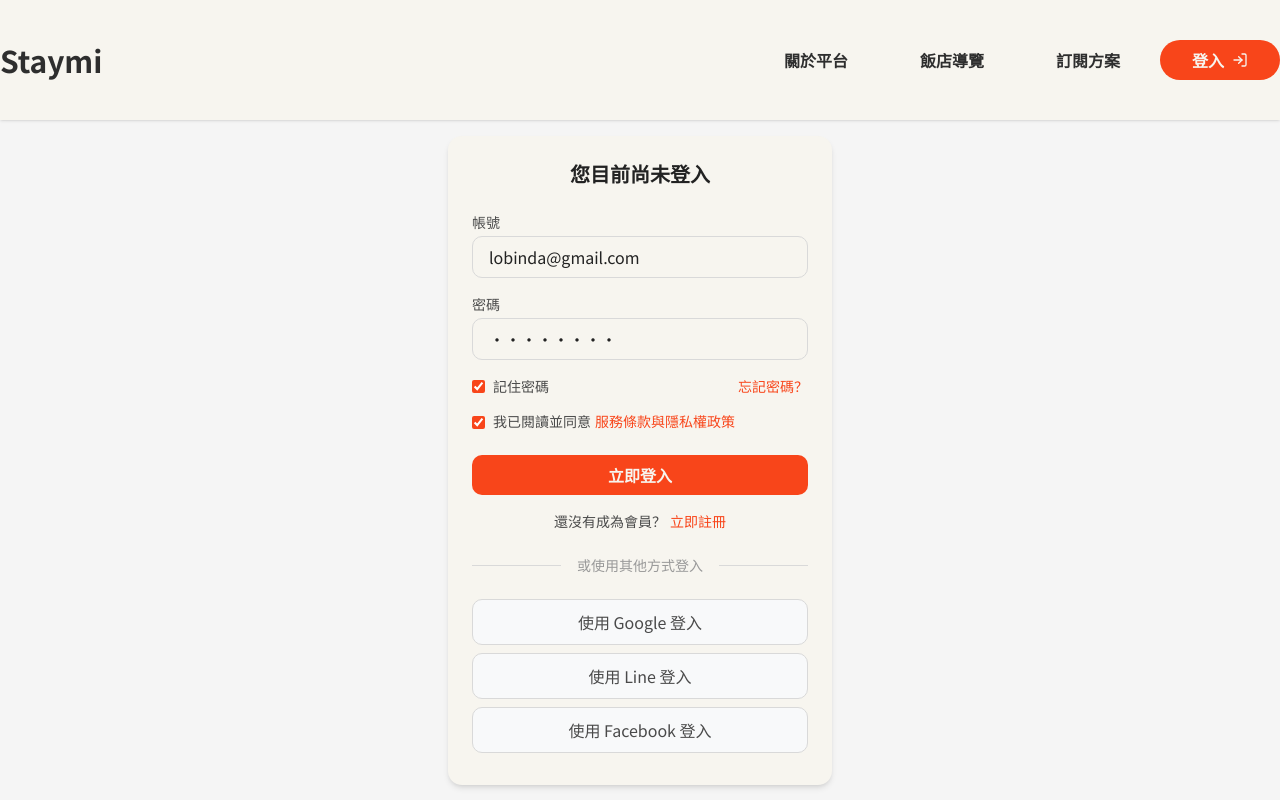
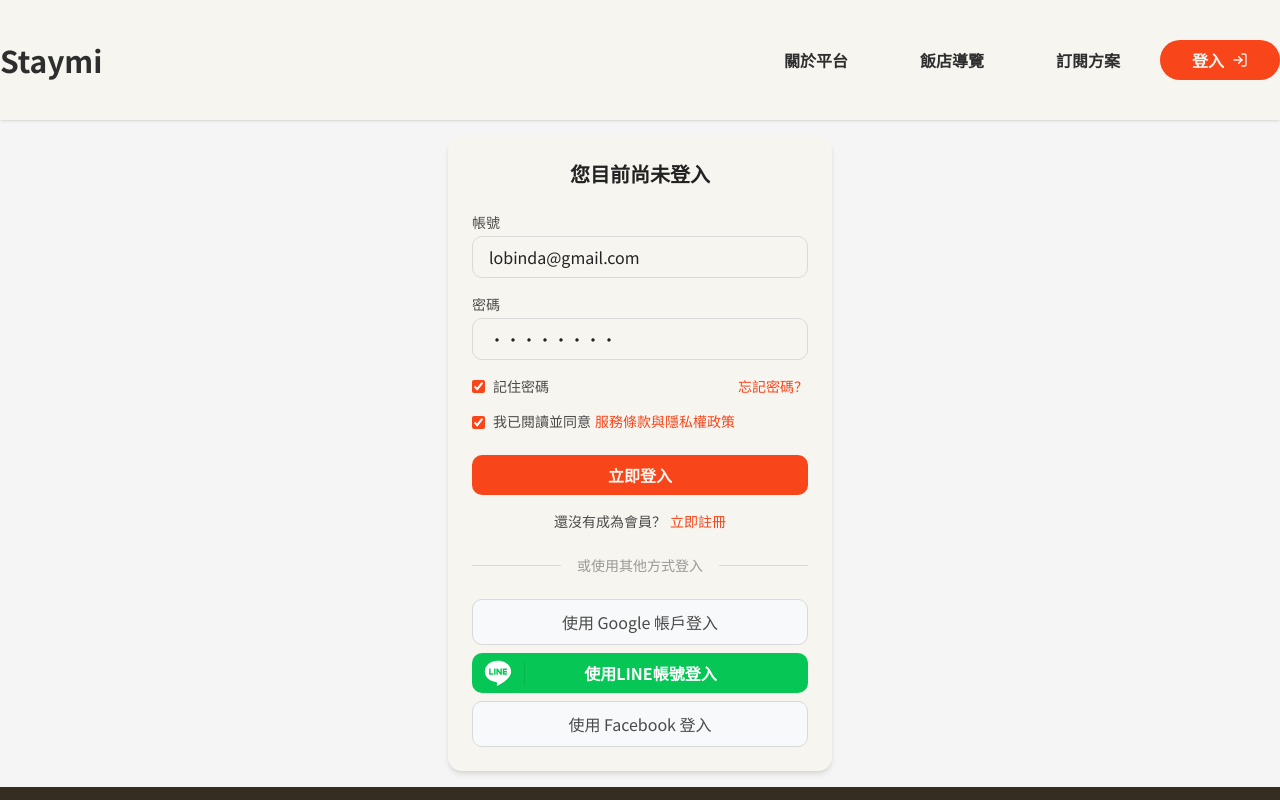
Before and after one commit to MisTPEBUS/stay-mi-next-app, a Next.js app: page /login in a window 1280 px wide. Shown: the top 800 px of the page. Built offline with nearby package versions, Linux system fonts and the light colour scheme; no server answers.

Commit message:
feat: 🎸 新增 Line 登入的 button 元件

```diff
--- /dev/null
+++ b/src/app/(auth)/login/_components/LineButton.tsx
@@ -0,0 +1,23 @@
+import { Button } from "@/components/ui/button";
+import { useAsPathStore } from "@/store/useAsPathStore";
+
+const LineButton = () => {
+  const { prevAsPath } = useAsPathStore((state) => state.asPath);
+
+  const redirectToLine = () => {
+    window.location.href = `${process.env.NEXT_PUBLIC_PUBLIC_URL}/users/line?redirectTo=${encodeURIComponent(prevAsPath)}`;
+  };
+  return (
+    <Button type="button" onClick={redirectToLine} variant="lineLogin" className="rounded-lg pl-2">
+      <div className="relative flex size-9 items-center justify-center">
+        <svg xmlns="http://www.w3.org/2000/svg" viewBox="0 0 512 512" className="absolute size-9 fill-[#06C755]">
+          <path d="M311 196.8v81.3c0 2.1-1.6 3.7-3.7 3.7h-13c-1.3 0-2.4-.7-3-1.5l-37.3-50.3v48.2c0 2.1-1.6 3.7-3.7 3.7h-13c-2.1 0-3.7-1.6-3.7-3.7V196.9c0-2.1 1.6-3.7 3.7-3.7h12.9c1.1 0 2.4 .6 3 1.6l37.3 50.3V196.9c0-2.1 1.6-3.7 3.7-3.7h13c2.1-.1 3.8 1.6 3.8 3.5zm-93.7-3.7h-13c-2.1 0-3.7 1.6-3.7 3.7v81.3c0 2.1 1.6 3.7 3.7 3.7h13c2.1 0 3.7-1.6 3.7-3.7V196.8c0-1.9-1.6-3.7-3.7-3.7zm-31.4 68.1H150.3V196.8c0-2.1-1.6-3.7-3.7-3.7h-13c-2.1 0-3.7 1.6-3.7 3.7v81.3c0 1 .3 1.8 1 2.5c.7 .6 1.5 1 2.5 1h52.2c2.1 0 3.7-1.6 3.7-3.7v-13c0-1.9-1.6-3.7-3.5-3.7zm193.7-68.1H327.3c-1.9 0-3.7 1.6-3.7 3.7v81.3c0 1.9 1.6 3.7 3.7 3.7h52.2c2.1 0 3.7-1.6 3.7-3.7V265c0-2.1-1.6-3.7-3.7-3.7H344V247.7h35.5c2.1 0 3.7-1.6 3.7-3.7V230.9c0-2.1-1.6-3.7-3.7-3.7H344V213.5h35.5c2.1 0 3.7-1.6 3.7-3.7v-13c-.1-1.9-1.7-3.7-3.7-3.7zM512 93.4V419.4c-.1 51.2-42.1 92.7-93.4 92.6H92.6C41.4 511.9-.1 469.8 0 418.6V92.6C.1 41.4 42.2-.1 93.4 0H419.4c51.2 .1 92.7 42.1 92.6 93.4zM441.6 233.5c0-83.4-83.7-151.3-186.4-151.3s-186.4 67.9-186.4 151.3c0 74.7 66.3 137.4 155.9 149.3c21.8 4.7 19.3 12.7 14.4 42.1c-.8 4.7-3.8 18.4 16.1 10.1s107.3-63.2 146.5-108.2c27-29.7 39.9-59.8 39.9-93.1z" />
+        </svg>
+        <div className="bg-white-pure size-8"></div>
+      </div>
+      <p className="flex-1 border-l border-[#000000]/8 disabled:text-[#1E1E1E]/20">使用LINE帳號登入</p>
+    </Button>
+  );
+};
+
+export default LineButton;
--- a/src/app/(auth)/login/_components/LoginForm/page.tsx
+++ b/src/app/(auth)/login/_components/LoginForm/page.tsx
@@ -7,6 +7,8 @@
 import { Button } from "@/components/ui/button";
 import { useHandleUserLogin } from "@/hooks/userHandlerLogin";
 import { LoginRequestSchema, LoginRequestSchemaType } from "@/schema/auth.dto";
+
+import LineButton from "../LineButton";
 
 const LoginForm = () => {
   const [loading, setLoading] = useState(false);
@@ -127,24 +129,18 @@
           <div className="flex-grow border-t border-[#D9D9D9]" />
         </div>
 
+        <div className="flex flex-col gap-2">
           {/* Google 登入 */}
-        <div className="flex justify-center pb-2">
+          <div className="flex justify-center">
             <a
               href="https://accounts.google.com/o/oauth2/v2/auth?client_id=732186448181-fej9b1v1gf3biumcbab30ibq5n9r712u.apps.googleusercontent.com&redirect_uri=https://foodiefund.onrender.com/v1/api/auth/google/callback&response_type=code&scope=email%20profile&access_type=offline"
               className="flex w-full items-center justify-center gap-2 rounded-lg border border-[#D9D9D9] bg-[#F8F9FA] py-2.5 text-[#4A4A4A] transition hover:bg-[#E0E0E0]"
             >
-            使用 Google 登入
+              使用 Google 帳戶登入
             </a>
           </div>
-        <div className="flex justify-center pb-2">
-          <a
-            href="#"
-            className="flex w-full items-center justify-center gap-2 rounded-lg border border-[#D9D9D9] bg-[#F8F9FA] py-2.5 text-[#4A4A4A] transition hover:bg-[#E0E0E0]"
-          >
-            使用 Line 登入
-          </a>
-        </div>
-        <div className="flex justify-center pb-2">
+          <LineButton />
+          <div className="flex justify-center">
             <a
               href="#"
               className="flex w-full items-center justify-center gap-2 rounded-lg border border-[#D9D9D9] bg-[#F8F9FA] py-2.5 text-[#4A4A4A] transition hover:bg-[#E0E0E0]"
@@ -152,6 +148,7 @@
               使用 Facebook 登入
             </a>
           </div>
+        </div>
       </form>
     </div>
   );
```
Lines whose indentation alone changed are shown as unchanged.
